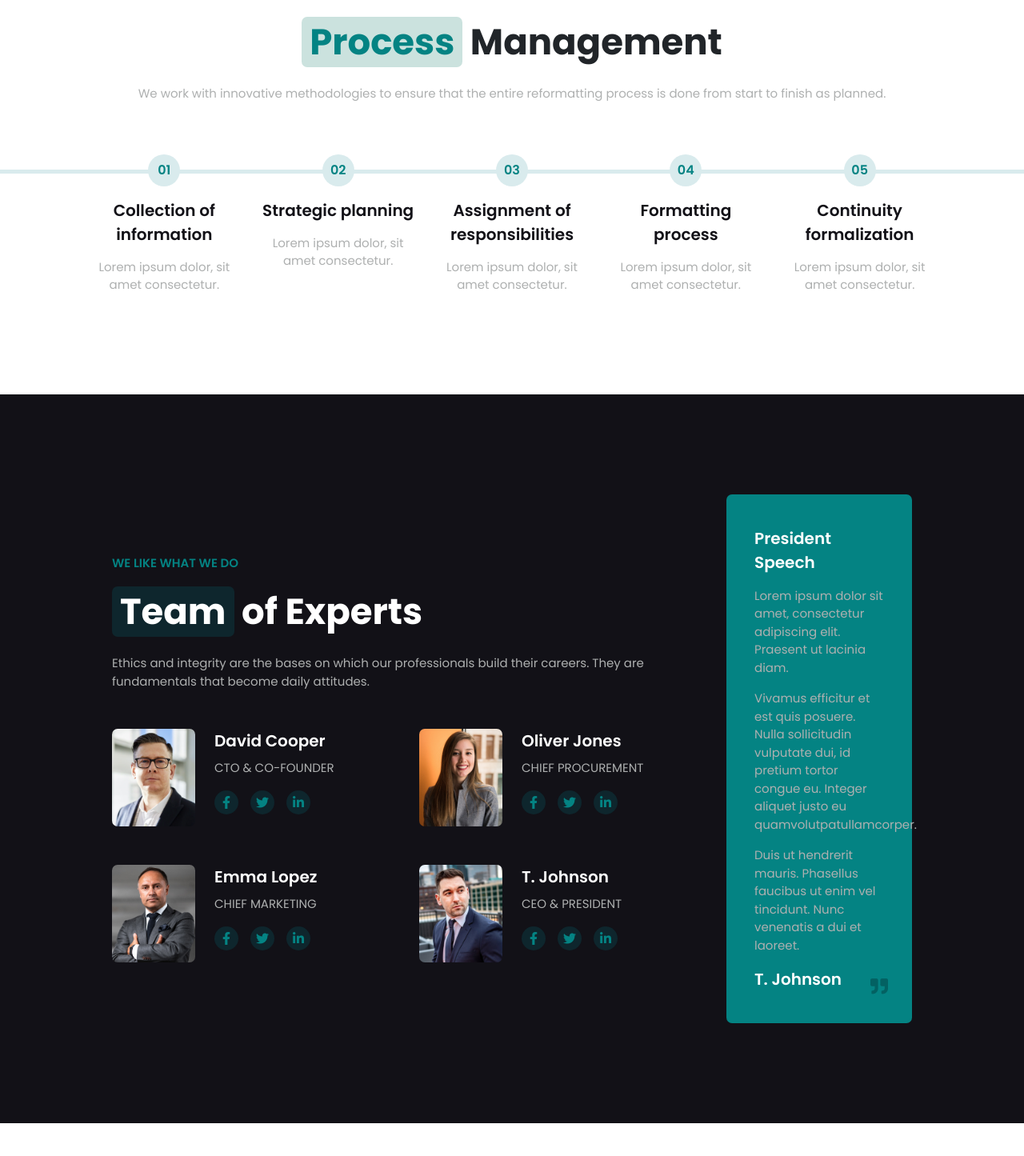
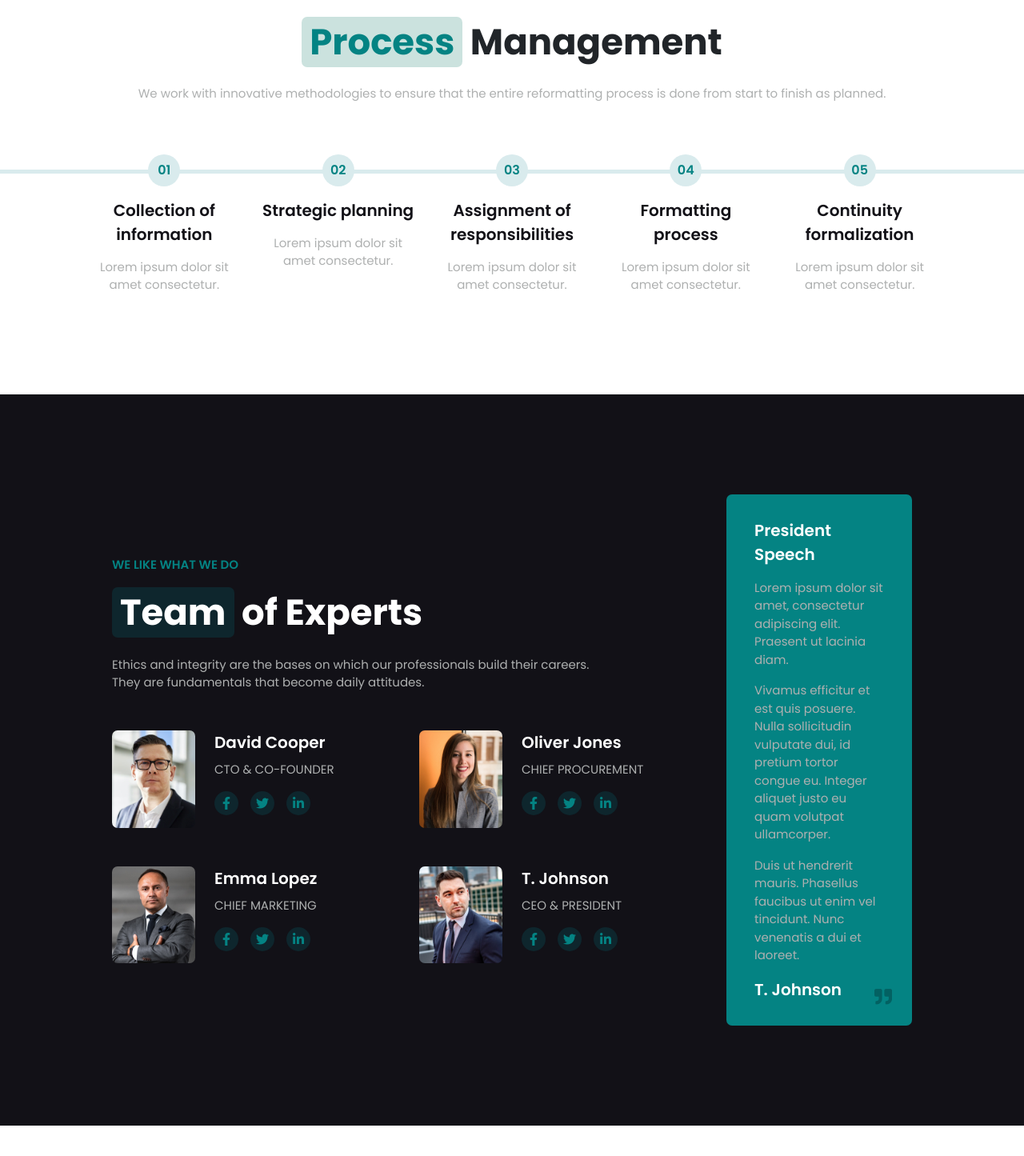
Before and after one commit to lorenzotaccetti/proj-html-vuejs, a Vue app: page / in a window 1280 px wide. Shown: the part 2637-4082 px from the top of the page at 80% size. Built offline with nearby package versions, Linux system fonts and the light colour scheme.

Commit message:
Aggiunti dettagli e corrette sezioni

```diff
--- a/src/components/Newsletter.vue
+++ b/src/components/Newsletter.vue
@@ -55,6 +55,7 @@
     .newsletter-text{
         font-size: $textFontSize;
         color: $lightFontColor;
+        width: 80%;
     }
 
     input{
--- a/src/components/Process.vue
+++ b/src/components/Process.vue
@@ -17,7 +17,7 @@
                 </div>
                 <div class="process-title">Collection of information</div>
                 <div class="process-text">
-                    Lorem ipsum dolor, sit amet consectetur.
+                    Lorem ipsum dolor sit amet consectetur.
                 </div>
             </div>
             <div class="col-2">
@@ -28,7 +28,7 @@
                     Strategic planning
                 </div>
                 <div class="process-text">
-                    Lorem ipsum dolor, sit amet consectetur.
+                    Lorem ipsum dolor sit amet consectetur.
                 </div>
             </div>
             <div class="col-2">
@@ -39,7 +39,7 @@
                     Assignment of responsibilities
                 </div>
                 <div class="process-text">
-                    Lorem ipsum dolor, sit amet consectetur.
+                    Lorem ipsum dolor sit amet consectetur.
                 </div>
             </div>
             <div class="col-2">
@@ -50,7 +50,7 @@
                     Formatting process
                 </div>
                 <div class="process-text">
-                    Lorem ipsum dolor, sit amet consectetur.
+                    Lorem ipsum dolor sit amet consectetur.
                 </div>
             </div>
             <div class="col-2">
@@ -61,7 +61,7 @@
                     Continuity formalization
                 </div>
                 <div class="process-text">
-                    Lorem ipsum dolor, sit amet consectetur.
+                    Lorem ipsum dolor sit amet consectetur.
                 </div>
             </div>
         </div>
--- a/src/components/Team.vue
+++ b/src/components/Team.vue
@@ -11,7 +11,7 @@
                         of Experts
                     </div>
                     <div class="team-text mb-5">
-                        Ethics and integrity are the bases on which our professionals build their careers. They are fundamentals that become daily attitudes.
+                        Ethics and integrity are the bases on which our professionals build their careers. <br> They are fundamentals that become daily attitudes.
                     </div>
                     <div class=row>
                         <div class="col-6">
@@ -105,7 +105,7 @@
                             Lorem ipsum dolor sit amet, consectetur adipiscing elit. Praesent ut lacinia diam.
                         </div>
                         <div class="team-text mb-3">
-                            Vivamus efficitur et est quis posuere. Nulla sollicitudin vulputate dui, id pretium tortor congue eu. Integer aliquet justo eu quamvolutpatullamcorper.
+                            Vivamus efficitur et est quis posuere. Nulla sollicitudin vulputate dui, id pretium tortor congue eu. Integer aliquet justo eu quam volutpat ullamcorper.
                         </div>
                         <div class="team-text mb-3">
                             Duis ut hendrerit mauris. Phasellus faucibus ut enim vel tincidunt. Nunc venenatis a dui et laoreet.
@@ -134,7 +134,6 @@
 .team-area{
     background-color: $mainFontColor;
     padding: 125px 0;
-    // padding-bottom: 125px;
     color: white;
 
     .team-text{
@@ -166,13 +165,13 @@
     .speech-container{
         background-color: #048383;
         border-radius: 7px;
-        padding: 40px 35px;
+        padding: 30px 35px;
         position: relative;
 
         .quote{
             position: absolute;
-            bottom: 35px;
-            right: 30px;
+            bottom: 25px;
+            right: 25px;
             font-size: 22px;
             color: #036162;
         }
```
